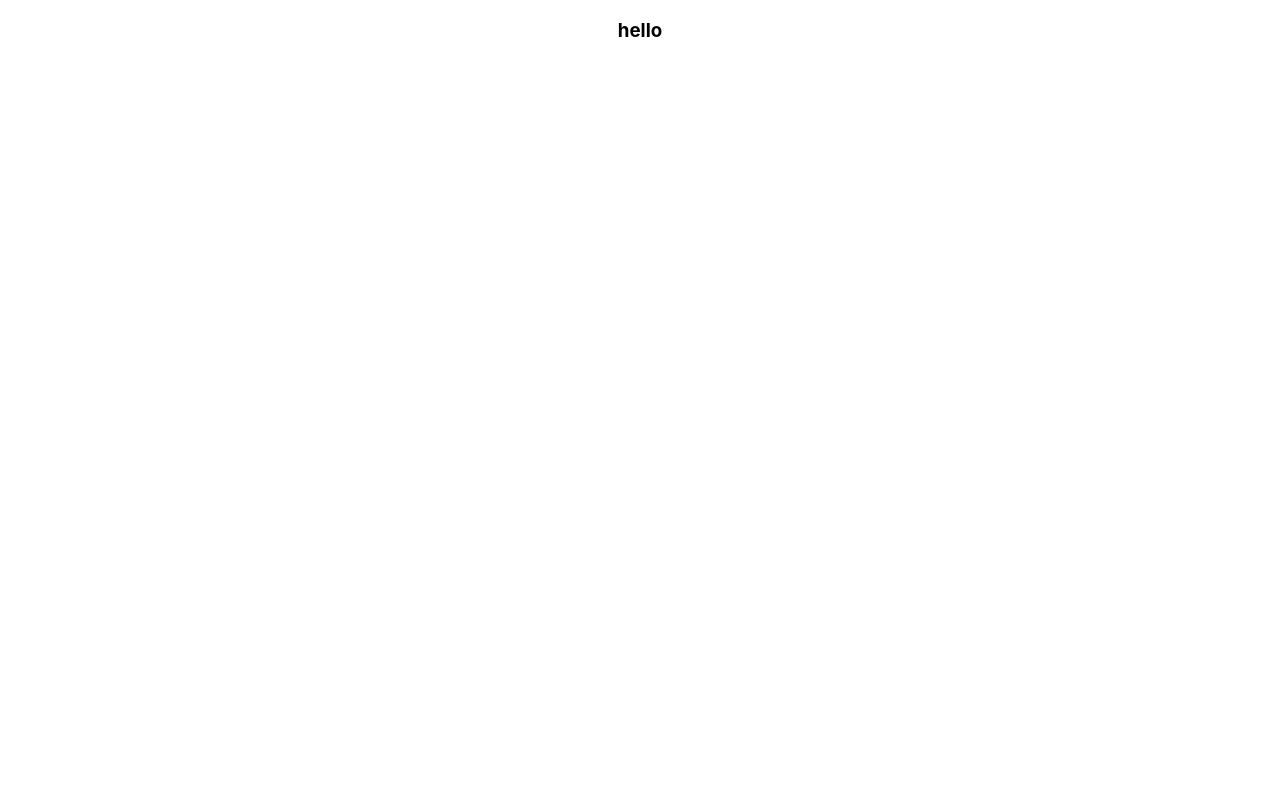
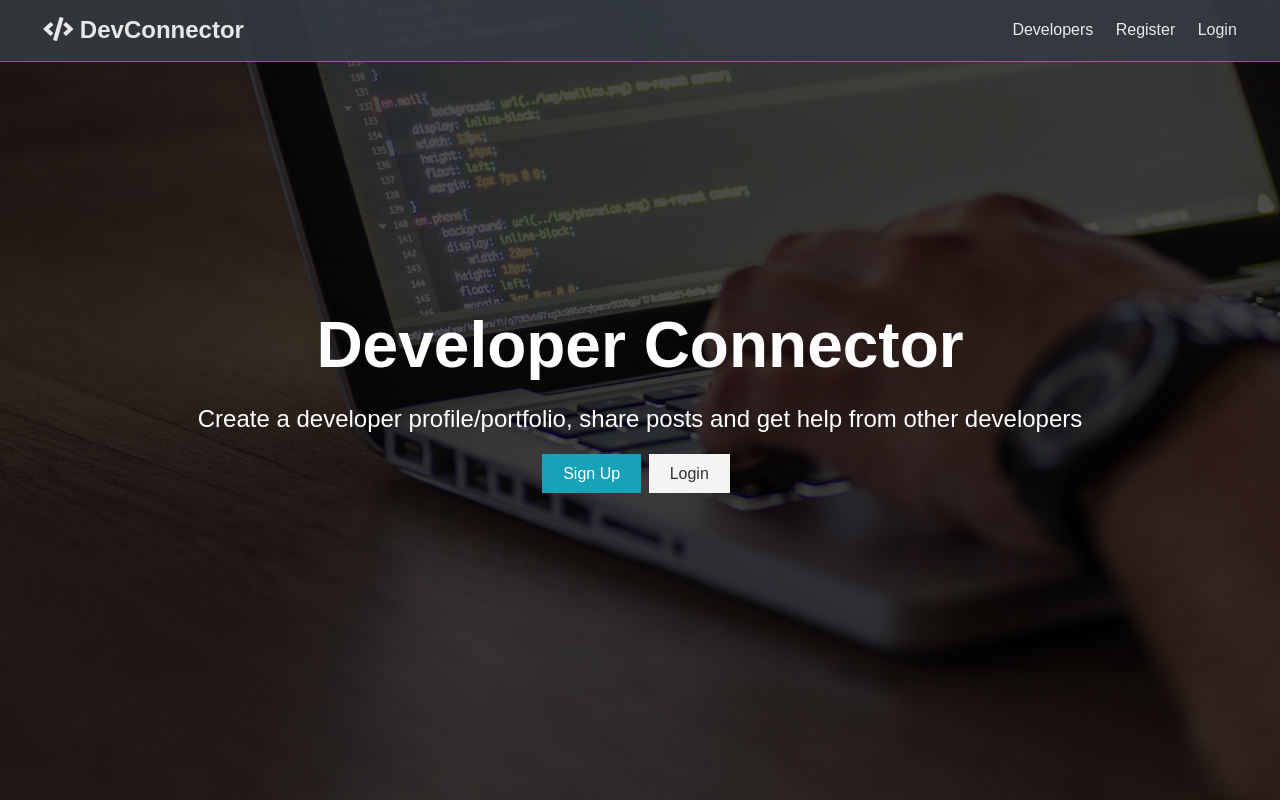
Before and after one commit to bemaldvanitha/devblogger-frontend, a React (Create React App) app: page / in a window 1280 px wide. Built offline with nearby package versions, Linux system fonts and the light colour scheme.

Commit message:
cleanup and navbar landing create

```diff
--- a/public/index.html
+++ b/public/index.html
@@ -10,21 +10,15 @@
       content="Web site created using create-react-app"
     />
     <link rel="apple-touch-icon" href="%PUBLIC_URL%/logo192.png" />
-    <!--
-      manifest.json provides metadata used when your web app is installed on a
-      user's mobile device or desktop. See https://developers.google.com/web/fundamentals/web-app-manifest/
-    -->
+
     <link rel="manifest" href="%PUBLIC_URL%/manifest.json" />
-    <!--
-      Notice the use of %PUBLIC_URL% in the tags above.
-      It will be replaced with the URL of the `public` folder during the build.
-      Only files inside the `public` folder can be referenced from the HTML.
-
-      Unlike "/favicon.ico" or "favicon.ico", "%PUBLIC_URL%/favicon.ico" will
-      work correctly both with client-side routing and a non-root public URL.
-      Learn how to configure a non-root public URL by running `npm run build`.
-    -->
-    <title>React App</title>
+    <link
+            rel="stylesheet"
+            href="https://use.fontawesome.com/releases/v5.8.1/css/all.css"
+            integrity="sha384-50oBUHEmvpQ+1lW4y57PTFmhCaXp0ML5d60M1M7uH2+nqUivzIebhndOJK28anvf"
+            crossorigin="anonymous"
+    />
+    <title>welcome</title>
   </head>
   <body>
     <noscript>You need to enable JavaScript to run this app.</noscript>
--- a/src/App.css
+++ b/src/App.css
@@ -1,38 +1,577 @@
-.App {
+/* Global Styles */
+:root {
+  --primary-color: #17a2b8;
+  --dark-color: #343a40;
+  --light-color: #f4f4f4;
+  --danger-color: #dc3545;
+  --success-color: #28a745;
+}
+
+* {
+  box-sizing: border-box;
+  margin: 0;
+  padding: 0;
+}
+
+body {
+  font-family: 'Raleway', sans-serif;
+  font-size: 1rem;
+  line-height: 1.6;
+  background-color: #fff;
+  color: #333;
+}
+
+a {
+  color: var(--primary-color);
+  text-decoration: none;
+}
+
+ul {
+  list-style: none;
+}
+
+img {
+  width: 100%;
+}
+
+/* Utilities */
+.container {
+  max-width: 1100px;
+  margin: auto;
+  overflow: hidden;
+  padding: 0 2rem;
+  margin-top: 6rem;
+  margin-bottom: 3rem;
+}
+
+/* Text Styles*/
+.x-large {
+  font-size: 4rem;
+  line-height: 1.2;
+  margin-bottom: 1rem;
+}
+
+.large {
+  font-size: 3rem;
+  line-height: 1.2;
+  margin-bottom: 1rem;
+}
+
+.lead {
+  font-size: 1.5rem;
+  margin-bottom: 1rem;
+}
+
+.text-center {
   text-align: center;
 }
 
-.App-logo {
-  height: 40vmin;
-  pointer-events: none;
+.text-primary {
+  color: var(--primary-color);
 }
 
-@media (prefers-reduced-motion: no-preference) {
-  .App-logo {
-    animation: App-logo-spin infinite 20s linear;
-  }
+.text-dark {
+  color: var(--dark-color);
 }
 
-.App-header {
-  background-color: #282c34;
-  min-height: 100vh;
+/* Padding */
+.p {
+  padding: 0.5rem;
+}
+.p-1 {
+  padding: 1rem;
+}
+.p-2 {
+  padding: 2rem;
+}
+.p-3 {
+  padding: 3rem;
+}
+.py {
+  padding: 0.5rem 0;
+}
+.py-1 {
+  padding: 1rem 0;
+}
+.py-2 {
+  padding: 2rem 0;
+}
+.py-3 {
+  padding: 3rem 0;
+}
+
+/* Margin */
+.m {
+  margin: 0.5rem;
+}
+.m-1 {
+  margin: 1rem;
+}
+.m-2 {
+  margin: 2rem;
+}
+.m-3 {
+  margin: 3rem;
+}
+.my {
+  margin: 0.5rem 0;
+}
+.my-1 {
+  margin: 1rem 0;
+}
+.my-2 {
+  margin: 2rem 0;
+}
+.my-3 {
+  margin: 3rem 0;
+}
+
+.btn {
+  display: inline-block;
+  background: var(--light-color);
+  color: #333;
+  padding: 0.4rem 1.3rem;
+  font-size: 1rem;
+  border: none;
+  cursor: pointer;
+  margin-right: 0.5rem;
+  transition: opacity 0.2s ease-in;
+  outline: none;
+}
+
+.badge {
+  font-size: 0.8rem;
+  padding: 0.1rem;
+  text-align: center;
+  margin: 0.3rem;
+  background: var(--light-color);
+  color: #333;
+}
+
+.alert {
+  padding: 0.8rem;
+  margin: 1rem 0;
+  opacity: 0.9;
+  background: var(--light-color);
+  color: #333;
+}
+
+.btn-primary,
+.bg-primary,
+.badge-primary,
+.alert-primary {
+  background: var(--primary-color);
+  color: #fff;
+}
+
+.btn-light,
+.bg-light,
+.badge-light,
+.alert-light {
+  background: var(--light-color);
+  color: #333;
+}
+
+.btn-dark,
+.bg-dark,
+.badge-dark,
+.alert-dark {
+  background: var(--dark-color);
+  color: #fff;
+}
+
+.btn-danger,
+.bg-danger,
+.badge-danger,
+.alert-danger {
+  background: var(--danger-color);
+  color: #fff;
+}
+
+.btn-success,
+.bg-success,
+.badge-success,
+.alert-success {
+  background: var(--success-color);
+  color: #fff;
+}
+
+.btn-white,
+.bg-white,
+.badge-white,
+.alert-white {
+  background: #fff;
+  color: #333;
+  border: #ccc solid 1px;
+}
+
+.btn:hover {
+  opacity: 0.8;
+}
+
+.bg-light,
+.badge-light {
+  border: #ccc solid 1px;
+}
+
+.round-img {
+  border-radius: 50%;
+}
+
+.line {
+  height: 1px;
+  background: #ccc;
+  margin: 1.5rem 0;
+}
+
+/* Overlay */
+.dark-overlay {
+  background-color: rgba(0, 0, 0, 0.7);
+  position: absolute;
+  top: 0;
+  left: 0;
+  width: 100%;
+  height: 100%;
+}
+
+/* Forms */
+.form .form-group {
+  margin: 1.2rem 0;
+}
+
+.form .form-text {
+  display: block;
+  margin-top: 0.3rem;
+  color: #888;
+}
+
+.form input[type='text'],
+.form input[type='email'],
+.form input[type='password'],
+.form input[type='date'],
+.form select,
+.form textarea {
+  display: block;
+  width: 100%;
+  padding: 0.4rem;
+  font-size: 1.2rem;
+  border: 1px solid #ccc;
+}
+
+.form input[type='submit'],
+button {
+  font: inherit;
+}
+
+.form .social-input {
+  display: flex;
+}
+
+.form .social-input i {
+  padding: 0.5rem;
+  width: 4rem;
+}
+
+.form .social-input i.fa-twitter {
+  color: #38a1f3;
+}
+.form .social-input i.fa-facebook {
+  color: #3b5998;
+}
+.form .social-input i.fa-instagram {
+  color: #3f729b;
+}
+.form .social-input i.fa-youtube {
+  color: #c4302b;
+}
+.form .social-input i.fa-linkedin {
+  color: #0077b5;
+}
+
+.table th,
+.table td {
+  padding: 1rem;
+  text-align: left;
+}
+
+.table th {
+  background: var(--light-color);
+}
+
+/* Navbar */
+.navbar {
+  display: flex;
+  justify-content: space-between;
+  align-items: center;
+  padding: 0.7rem 2rem;
+  position: fixed;
+  z-index: 1;
+  width: 100%;
+  top: 0;
+  border-bottom: solid 1px var(--primary-color);
+  opacity: 0.9;
+}
+
+.navbar ul {
+  display: flex;
+}
+
+.navbar a {
+  color: #fff;
+  padding: 0.45rem;
+  margin: 0 0.25rem;
+}
+
+.navbar a:hover {
+  color: var(--primary-color);
+}
+
+.navbar .welcome span {
+  margin-right: 0.6rem;
+}
+
+/* Landing Page */
+.landing {
+  position: relative;
+  background: url('./img/showcase.jpg') no-repeat center center/cover;
+  height: 100vh;
+}
+
+.landing-inner {
+  color: #fff;
+  height: 100%;
+  width: 80%;
+  margin: auto;
   display: flex;
   flex-direction: column;
   align-items: center;
   justify-content: center;
-  font-size: calc(10px + 2vmin);
-  color: white;
+  text-align: center;
 }
 
-.App-link {
-  color: #61dafb;
+/* Profiles Page */
+.profile {
+  display: grid;
+  grid-template-columns: 2fr 4fr 2fr;
+  align-items: center;
+  grid-gap: 2rem;
+  padding: 1rem;
+  line-height: 1.8;
+  margin-bottom: 1rem;
 }
 
-@keyframes App-logo-spin {
-  from {
-    transform: rotate(0deg);
+/* Profile Page */
+.profile-grid {
+  display: grid;
+  grid-template-areas:
+    'top top'
+    'about about'
+    'exp edu'
+    'github github';
+  grid-gap: 1rem;
+}
+
+.profile-top {
+  grid-area: top;
+  display: flex;
+  flex-direction: column;
+  align-items: center;
+  justify-content: center;
+  text-align: center;
+}
+
+.profile-top img {
+  width: 250px;
+}
+
+.profile-top .icons a {
+  color: #fff;
+  margin: 0 0.3rem;
+}
+
+.profile-top .icons a:hover {
+  color: var(--dark-color);
+}
+
+.profile-about {
+  grid-area: about;
+  text-align: center;
+}
+
+.profile-about .skills {
+  display: flex;
+  align-items: center;
+  justify-content: center;
+  text-align: center;
+}
+
+.profile-exp {
+  grid-area: exp;
+}
+
+.profile-edu {
+  grid-area: edu;
+}
+
+.profile-exp h2,
+.profile-edu h2 {
+  margin-bottom: 1rem;
+}
+
+.profile-exp > div,
+.profile-edu > div {
+  margin-bottom: 1rem;
+  padding-bottom: 1rem;
+  border-bottom: #ccc 1px dotted;
+}
+
+.profile-exp > div:last-child,
+.profile-edu > div:last-child {
+  border: 0;
+}
+
+.profile-exp p,
+.profile-edu p {
+  margin: 0.5rem 0;
+}
+
+.profile-github {
+  grid-area: github;
+}
+
+.profile-github .repo {
+  display: flex;
+}
+
+.profile-github .repo > div:first-child {
+  flex: 7;
+  flex-basis: 70%;
+}
+
+.profile-github > div:last-child {
+  flex: 3;
+  flex-basis: 20%;
+}
+
+/* Posts Page */
+.post-form .post-form-header {
+  background: var(--primary-color);
+  padding: 0.5rem;
+}
+
+.post {
+  display: grid;
+  grid-template-columns: 1fr 4fr;
+  grid-gap: 2rem;
+  align-items: center;
+}
+
+.post > div:first-child {
+  text-align: center;
+}
+
+.post img {
+  width: 100px;
+}
+
+.post .comment-count {
+  background: var(--light-color);
+  color: var(--primary-color);
+  padding: 0.1rem 0.2rem;
+  border-radius: 5px;
+  font-size: 0.8rem;
+}
+
+.post .post-date {
+  color: #aaa;
+  font-size: 0.8rem;
+  margin-bottom: 0.5rem;
+}
+
+/* Mobile Styles */
+@media (max-width: 700px) {
+  .container {
+    margin-top: 8rem;
   }
-  to {
-    transform: rotate(360deg);
+
+  .hide-sm {
+    display: none;
+  }
+
+  /* Text Styles */
+  .x-large {
+    font-size: 3rem;
+  }
+
+  .large {
+    font-size: 2rem;
+  }
+
+  .lead {
+    font-size: 1rem;
+  }
+
+  /* Navbar */
+  .navbar {
+    display: block;
+    text-align: center;
+  }
+
+  .navbar ul {
+    text-align: center;
+    justify-content: center;
+  }
+
+  .navbar h1 {
+    margin-bottom: 1rem;
+  }
+
+  .navbar .welcome {
+    display: none;
+  }
+
+  /* Profiles Page */
+  .profile {
+    grid-template-columns: 1fr;
+    text-align: center;
+  }
+
+  .profile ul {
+    display: none;
+  }
+
+  /* Profile Page */
+
+  .profile-top img,
+  .profile img {
+    width: 200px;
+    margin: auto;
+  }
+
+  .profile-grid {
+    grid-template-areas:
+      'top'
+      'about'
+      'exp'
+      'edu'
+      'github';
+  }
+
+  .profile-about .skills {
+    flex-direction: column;
+  }
+
+  .dash-buttons a {
+    display: block;
+    width: 100%;
+    margin-bottom: 0.2rem;
+  }
+
+  .post {
+    grid-template-columns: 1fr;
+  }
+  .post a,
+  .post button {
+    padding: 0.3rem 0.4rem;
   }
 }
--- a/src/App.js
+++ b/src/App.js
@@ -1,10 +1,15 @@
+import React from "react";
 import './App.css';
 
-function App() {
+import Navbar from "./components/layout/Navbar";
+import Landing from "./components/layout/Landing";
+
+const App = () => {
   return (
-    <div className="App">
-      <h3>hello</h3>
-    </div>
+    <>
+        <Navbar/>
+        <Landing/>
+    </>
   );
 }
 
--- /dev/null
+++ b/src/components/layout/Landing.js
@@ -0,0 +1,23 @@
+import React from 'react';
+
+const Landing = (props) => {
+    return(
+        <section className="landing">
+            <div className="dark-overlay">
+                <div className="landing-inner">
+                    <h1 className="x-large">Developer Connector</h1>
+                    <p className="lead">
+                        Create a developer profile/portfolio, share posts and get help from
+                        other developers
+                    </p>
+                    <div className="buttons">
+                        <a href="register.html" className="btn btn-primary">Sign Up</a>
+                        <a href="login.html" className="btn btn-light">Login</a>
+                    </div>
+                </div>
+            </div>
+        </section>
+    )
+}
+
+export default Landing;
--- /dev/null
+++ b/src/components/layout/Navbar.js
@@ -0,0 +1,18 @@
+import React from 'react';
+
+const Navbar = (props) => {
+    return(
+        <nav className="navbar bg-dark">
+            <h1>
+                <a href="index.html"><i className="fas fa-code"></i> DevConnector</a>
+            </h1>
+            <ul>
+                <li><a href="profiles.html">Developers</a></li>
+                <li><a href="register.html">Register</a></li>
+                <li><a href="login.html">Login</a></li>
+            </ul>
+        </nav>
+    )
+}
+
+export default Navbar;
--- a/src/index.css
+++ /dev/null
@@ -1,13 +0,0 @@
-body {
-  margin: 0;
-  font-family: -apple-system, BlinkMacSystemFont, 'Segoe UI', 'Roboto', 'Oxygen',
-    'Ubuntu', 'Cantarell', 'Fira Sans', 'Droid Sans', 'Helvetica Neue',
-    sans-serif;
-  -webkit-font-smoothing: antialiased;
-  -moz-osx-font-smoothing: grayscale;
-}
-
-code {
-  font-family: source-code-pro, Menlo, Monaco, Consolas, 'Courier New',
-    monospace;
-}
--- a/src/index.js
+++ b/src/index.js
@@ -1,6 +1,5 @@
 import React from 'react';
 import ReactDOM from 'react-dom';
-import './index.css';
 import App from './App';
 import reportWebVitals from './reportWebVitals';
 
```
Also changed, not shown: src/img/showcase.jpg (added).
